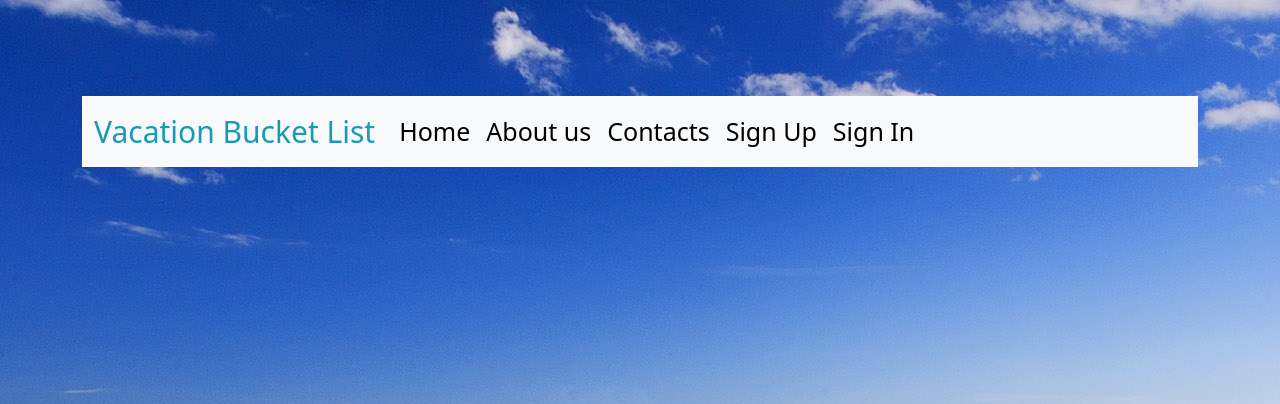
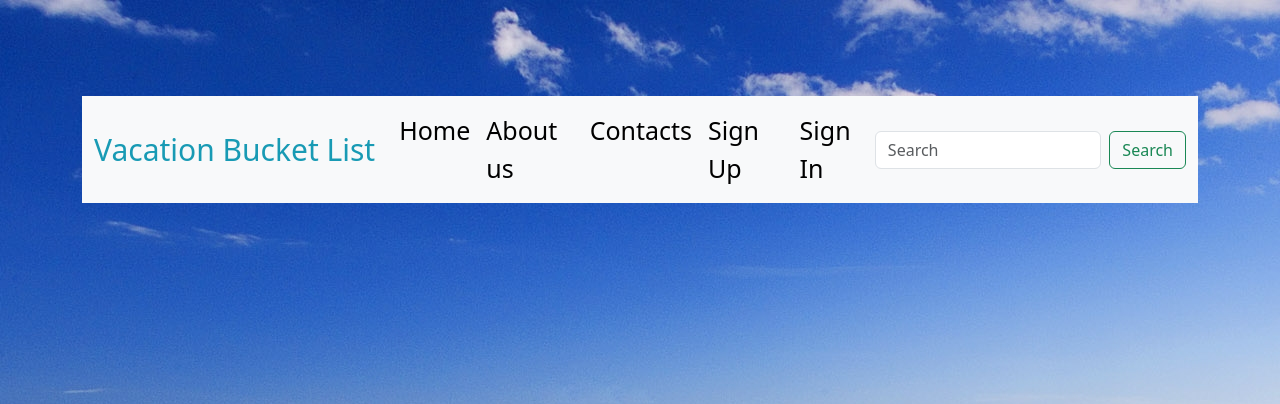
Before and after one commit to Edu58/vacation-bucket-list, a Flask app: page / in a window 1280 px wide. Shown: the top 404 px of the page. Run offline with Flask 2, Linux system fonts and the light colour scheme; some libraries are stand-ins or nearby versions.

Commit message:
feat : add a search box

```diff
--- a/app/templates/index.html
+++ b/app/templates/index.html
@@ -51,7 +51,13 @@
               </li>
 
             </ul>
-
+            <form class="d-flex">
+              <input class="form-control me-2" type="search" placeholder="Search" aria-label="Search">
+              <button class="btn btn-outline-success" type="submit">Search</button>
+            </form>
+          </div>
+        </div>
+      </nav>
 
 
 
```
